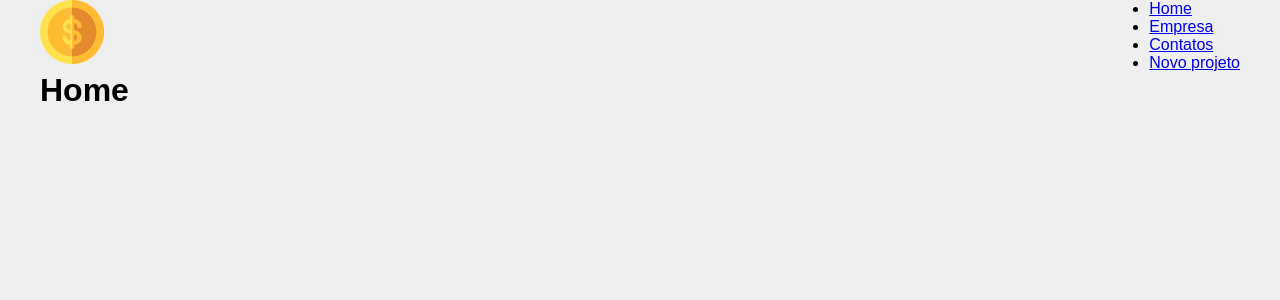
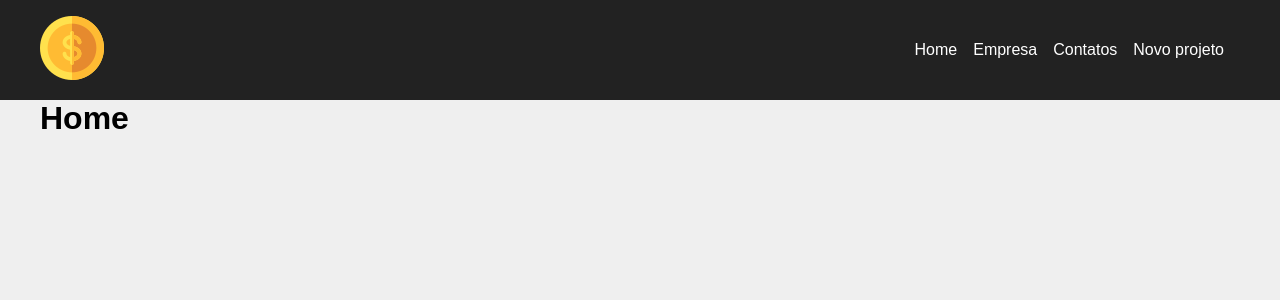
Before and after one commit to Adoniasfalcao/Costs, a React (Create React App) app: page / in a window 1280 px wide. Shown: the top 300 px of the page. Built offline with nearby package versions, Linux system fonts and the light colour scheme.

Commit message:
Alterando navbar

```diff
--- a/src/components/layout/Navbar.jsx
+++ b/src/components/layout/Navbar.jsx
@@ -5,15 +5,15 @@
 
 function Navbar () {
     return(
-        <nav>
+        <nav className={styles.navbar}>
             <Container>
                 <Link to="/"><img src={logo} alt="Costs"/></Link>
 
-                <ul>
-                    <li><Link to="/">Home</Link></li>
-                    <li><Link to="/company">Empresa</Link></li>
-                    <li><Link to="/contacts">Contatos</Link></li>
-                    <li><Link to="/new-project">Novo projeto</Link></li>
+                <ul className={styles.list}>
+                    <li className={styles.item}><Link to="/">Home</Link></li>
+                    <li className={styles.item}><Link to="/company">Empresa</Link></li>
+                    <li className={styles.item}><Link to="/contacts">Contatos</Link></li>
+                    <li className={styles.item}><Link to="/new-project">Novo projeto</Link></li>
                 </ul>
             </Container>
         </nav>
--- a/src/components/layout/layout styles/Navbar.module.css
+++ b/src/components/layout/layout styles/Navbar.module.css
@@ -7,5 +7,20 @@
 }
 
 .list {
+    display: flex;
+    list-style: none;
+    align-items: center;
+}
 
+.item {
+    margin-right: 1em;
 }
+
+.item a {
+    color: #FFF;
+    text-decoration: none;
+}
+
+.item a:hover {
+    color: #FFBB33;
+}
```
